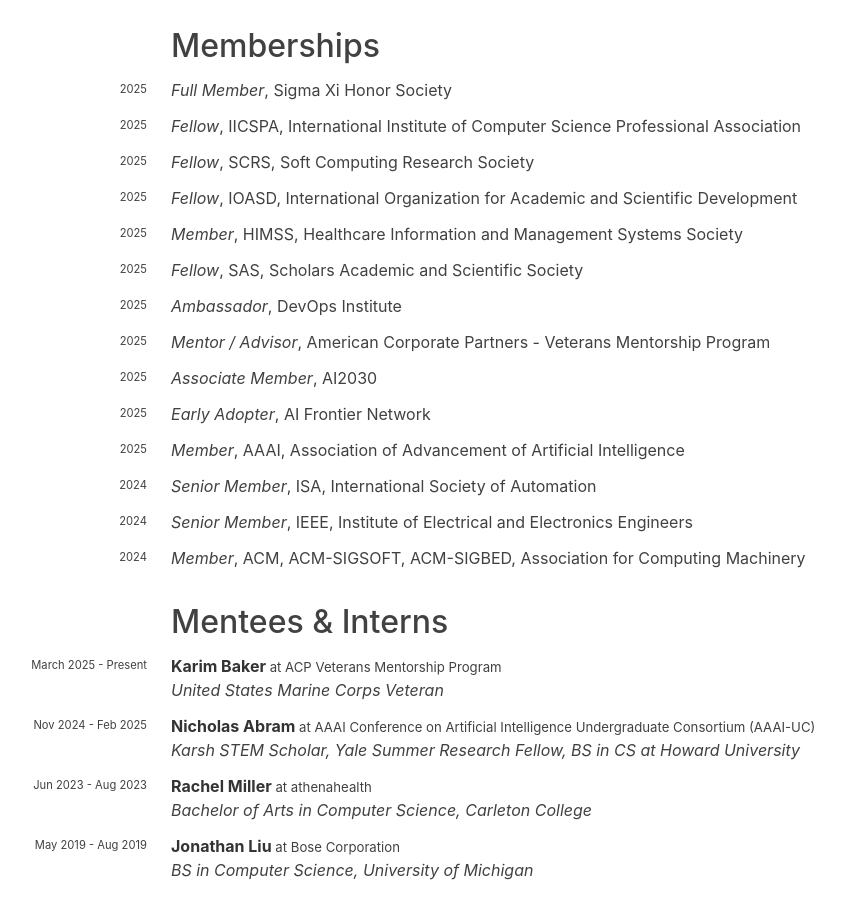
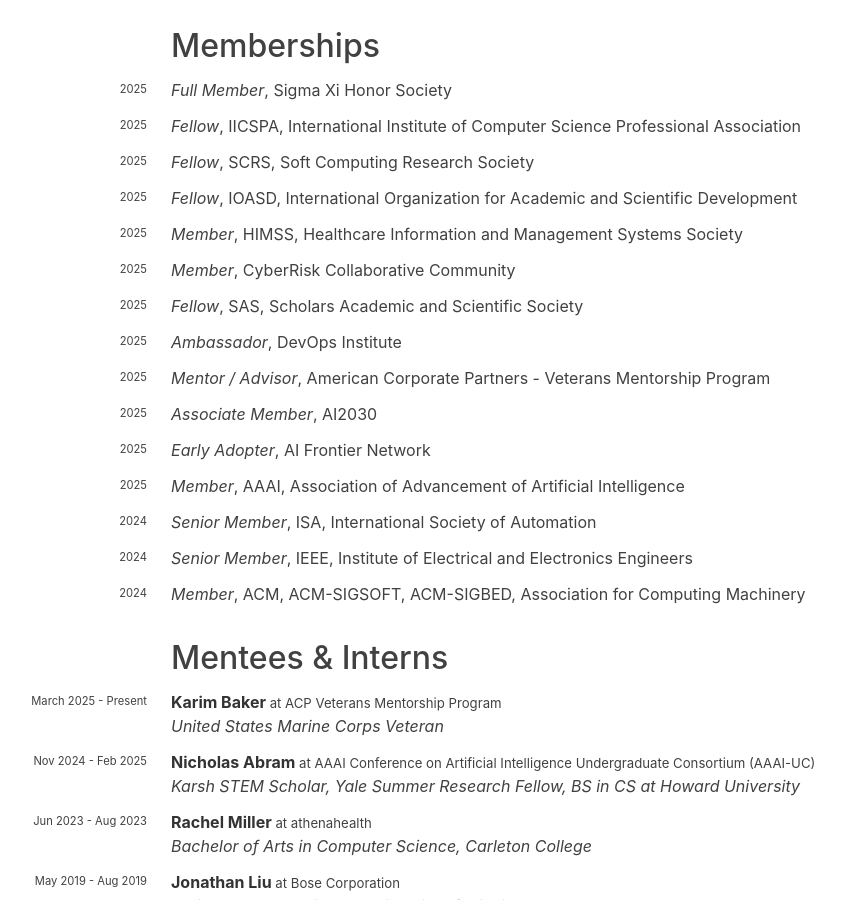
Before and after one commit to hariharanragothaman/hariharanragothaman.github.io, a Jekyll site: the page built from cv.md, in a window 1280 px wide and 900 px high, scrolled down 8640 px. Shown: the whole window, without its empty margins (161-1006 px from the left). Built offline with Jekyll 4.4.1, drawn with Linux system fonts in a browser that asks for light colours; nearby versions of some CDN libraries; some web fonts are replaced.

Commit message:
Polishes and Updates

```diff
--- a/_data/membership.yaml
+++ b/_data/membership.yaml
@@ -15,6 +15,10 @@
   year: 2025
 
 - institution: HIMSS, Healthcare Information and Management Systems Society
+  position: Member
+  year: 2025
+
+- institution: CyberRisk Collaborative Community
   position: Member
   year: 2025
 
```
